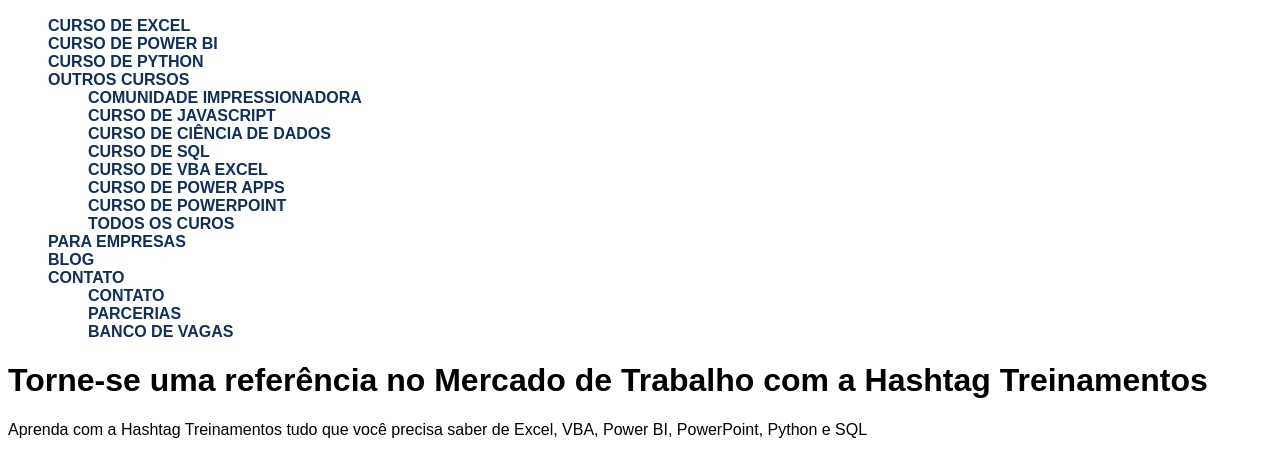
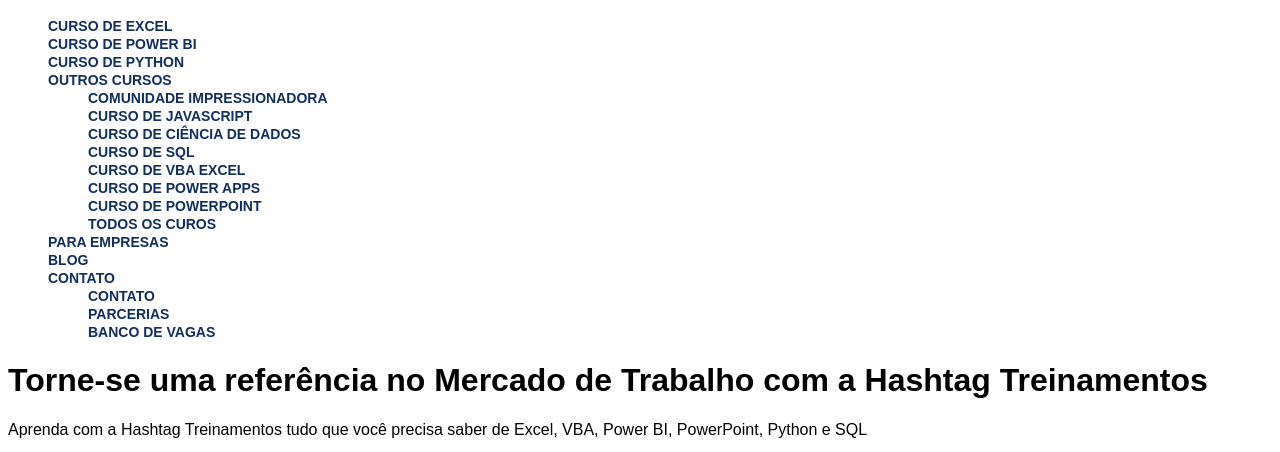
Before and after one commit to YaraAnalysis/HTML_CSS, a plain HTML site: page Introdução ao CSS/desafio2/home-hashtag.html in a window 1280 px wide. Shown: the part 311-763 px from the top of the page. Drawn offline with Linux system fonts and the light colour scheme; grey boxes are pictures that could not be loaded.

Commit message:
Desafio 2 - Cabeçalho - parte 2

```diff
--- a/Introdução ao CSS/desafio2/desafio2.css
+++ b/Introdução ao CSS/desafio2/desafio2.css
@@ -8,8 +8,9 @@ ul {
   list-style-type: none;
 }
 
-ul a {
+.listaCabecalho a {
   color: #112e61;
+  font-size: 14px;
   text-transform: uppercase;
   text-decoration: none;
   font-weight: 600;
--- a/Introdução ao CSS/desafio2/home-hashtag.html
+++ b/Introdução ao CSS/desafio2/home-hashtag.html
@@ -13,7 +13,7 @@
       alt="Logo da Hashtag"
     />
 
-    <ul>
+    <ul class="listaCabecalho">
       <li>
         <a href="https://www.hashtagtreinamentos.com/curso-de-excel-online"
           >Curso de Excel</a
```
